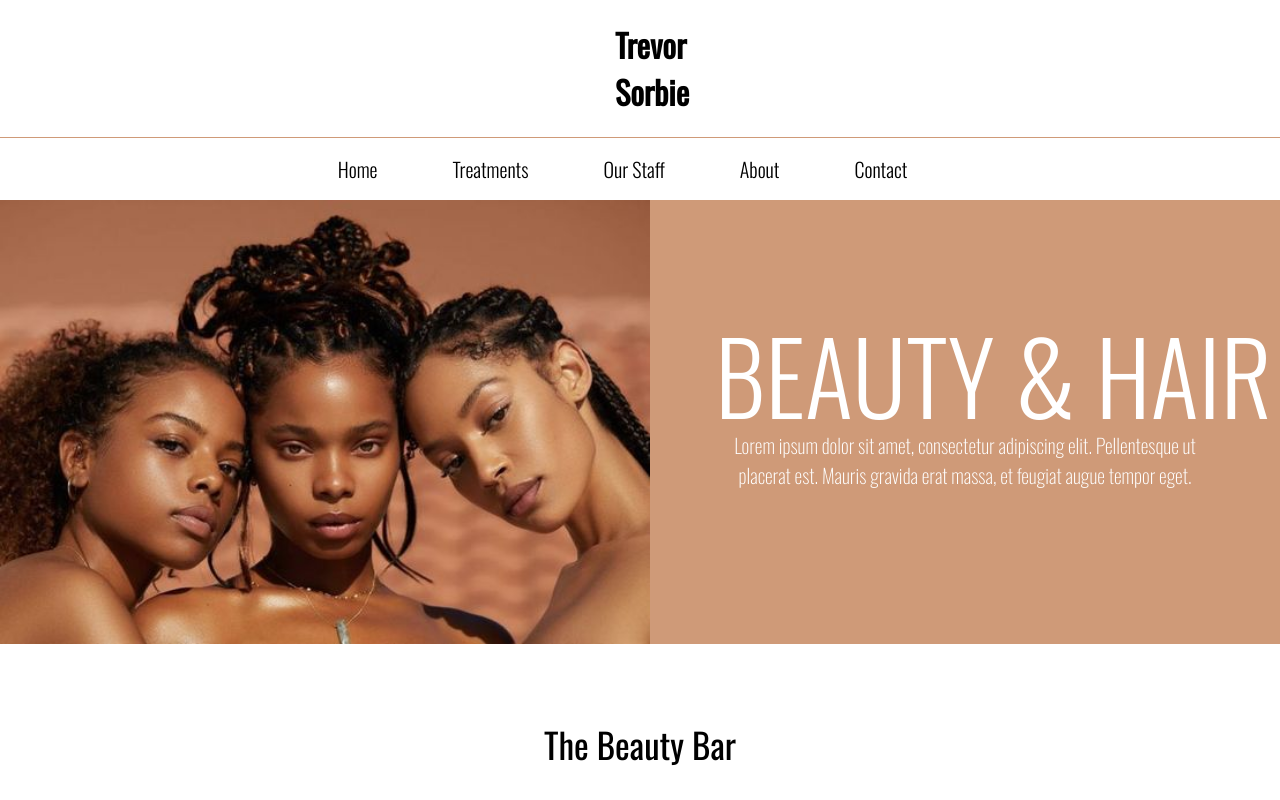
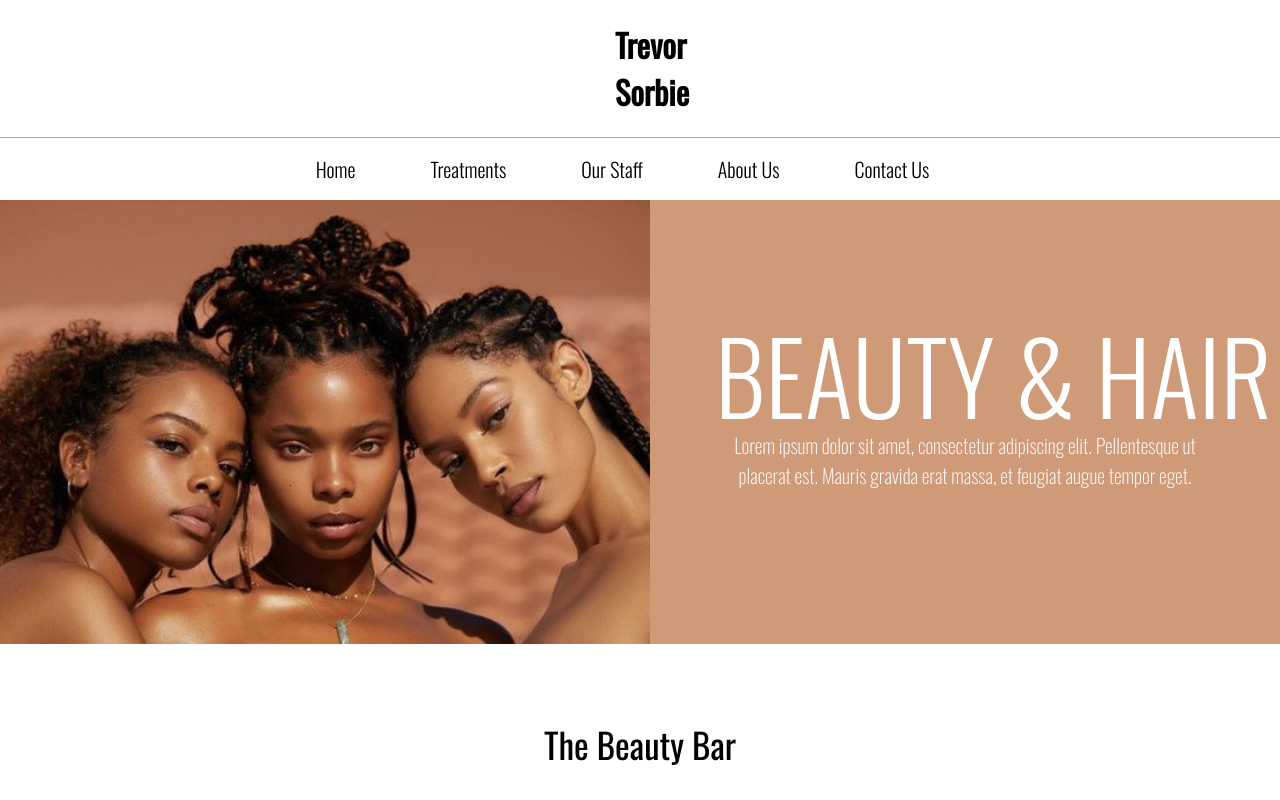
Before and after one commit to keMoleseng/salon-app, a React (Create React App) app: page / in a window 1280 px wide. Shown: the top 800 px of the page. Built offline with nearby package versions, Linux system fonts and the light colour scheme; a web font is replaced by a local one.

Commit message:
connecting navbar elements to rest of home page

```diff
--- a/src/components/About.js
+++ b/src/components/About.js
@@ -3,7 +3,7 @@ import '../App.css';
 export default function About(){
     return(
         <>
-            <span className="about--container">
+            <span id="about_us" className="about--container">
                 <h1 className="heading">About Us</h1>
                 <p className="description">Lorem ipsum dolor sit amet, consectetur adipiscing elit. Aenean ullamcorper justo sit amet nisi aliquam convallis. In scelerisque leo tortor, at tincidunt elit sollicitudin in. Suspendisse odio lacus, venenatis vel ullamcorper vel, convallis nec enim. Proin posuere lorem vitae magna congue, non ultricies nibh tempus. Duis commodo vulputate mattis. Pellentesque orci sem, feugiat quis elementum vitae, venenatis non nulla. Aliquam a augue nec mauris viverra ullamcorper ut eget tortor.</p>
                 <img src="/image22.jpg" width="750vw" height="auto" />
--- a/src/components/ContactUs.js
+++ b/src/components/ContactUs.js
@@ -23,7 +23,7 @@ export default function ContactUs(){
     };
 
     return(
-        <div className="contact--container">
+        <div id="contact_us" className="contact--container">
             <h1 className="contact--heading">Contact Us</h1>
             <h2>We'd love to hear from you!</h2>
             <span className='contact--address-form'>
--- a/src/components/Hero.js
+++ b/src/components/Hero.js
@@ -2,7 +2,7 @@ import "../hero.css";
 
 export default function Hero() {
     return (
-        <div className="hero--container">
+        <div id="#hero" className="hero--container">
             <div className="hero--image">
                 <img src="/image.jpg" width="650vw" height="auto" />
                 <div className="header--banner">
--- a/src/components/Navbar.js
+++ b/src/components/Navbar.js
@@ -4,11 +4,11 @@ export default function Navbar() {
     return(
         <>
             <ul className='nav' >
-                <li className='nav--item'>Home</li>
-                <li className='nav--item'>Treatments</li>
-                <li className='nav--item'>Our Staff</li>
-                <li className='nav--item'>About</li>
-                <li className='nav--item'>Contact</li>
+                <li className='nav--item'><a href="#hero">Home</a></li>
+                <li className='nav--item'><a href="#treatmemts">Treatments</a></li>
+                <li className='nav--item'><a href="#our_staff">Our Staff</a></li>
+                <li className='nav--item'><a href="#about_us">About Us</a></li>
+                <li className='nav--item'><a href="#contact_us">Contact Us</a></li>
             </ul>
         </>
     )
--- a/src/components/Staff.js
+++ b/src/components/Staff.js
@@ -21,7 +21,7 @@ const images = Object.keys(staff).map((item, i) => {
 
 export default function Staff() {
     return (
-        <div className='staff'>
+        <div id="our_staff" className='staff'>
             <h2>Meet Our Staff</h2>
             <p>Lorem ipsum dolor sit amet, consectetur adipiscing elit.</p>
             <div className='allStaff'>
--- a/src/components/Treatment.js
+++ b/src/components/Treatment.js
@@ -8,7 +8,7 @@ const TREATMENTS = {
 }
 
 const logosImg = Object.keys(TREATMENTS).map((treatment, i) => {
-    return <div className="treatment--container">
+    return <div id="treatments" className="treatment--container">
                 <span className='logo--container'>
                     <img src={TREATMENTS[treatment]}
                     key={i}
--- a/src/contact.css
+++ b/src/contact.css
@@ -21,7 +21,7 @@
 .address--container {
     display: flex;
     flex-direction: column;
-    margin-left: 50px;
+    margin-left: 80px;
 }
 
 
@@ -59,7 +59,7 @@
 
 form {
     display: grid;
-    margin-right: 50px;
+    margin-right: 80px;
     grid-template-columns: auto auto;
     width: 450px;
     gap: 30px 25px;
--- a/src/header.css
+++ b/src/header.css
@@ -29,3 +29,14 @@
     font-weight: 300;
     font-family: 'Oswald', sans-serif;
 }
+
+li > a {
+    text-decoration: none;
+    color: black;
+    cursor: pointer;
+}
+
+li > a:hover {
+    text-decoration-line: underline;
+    text-decoration-color: #ac9488;
+}
```
